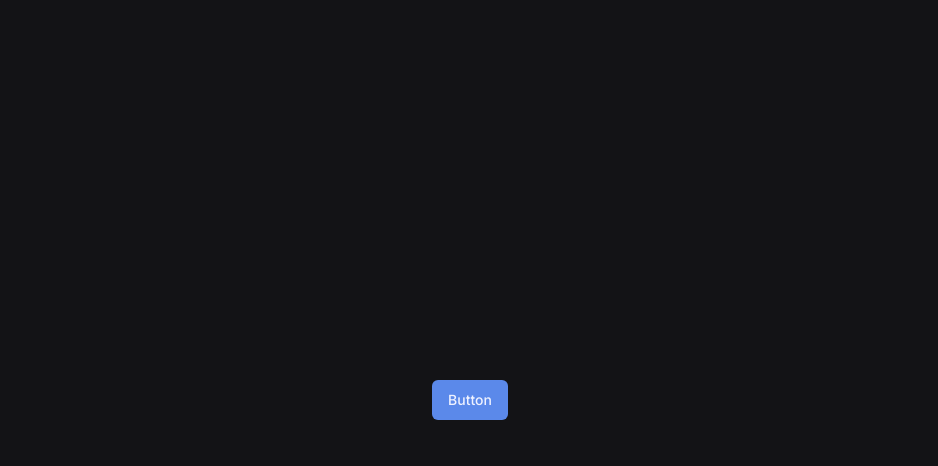
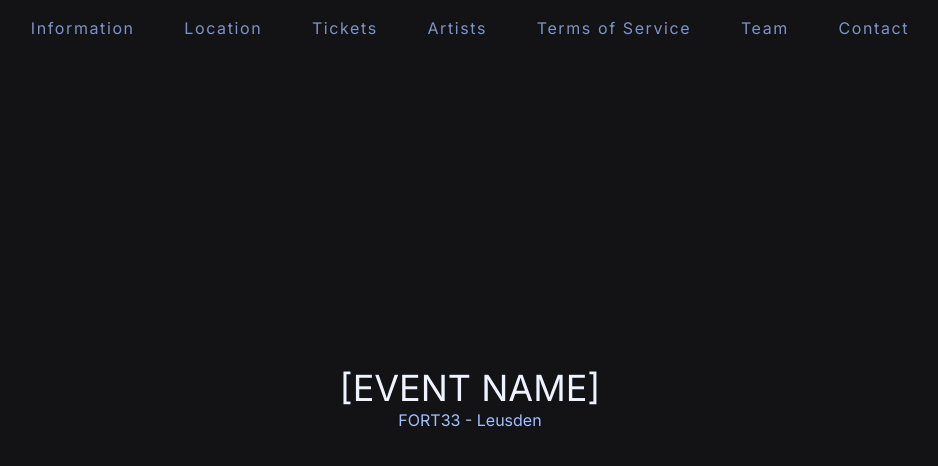
Before and after one commit to Furdook/FurGroove-AD, a Next.js app in the folder app/: page / in a window 1280 px wide. Shown: the top 466 px of the page, without its empty margins (170-1108 px from the left). Built offline with nearby package versions, Linux system fonts and the light colour scheme.

Commit message:
Naviagtion menu complete

```diff
--- a/app/next.config.mjs
+++ b/app/next.config.mjs
@@ -1,4 +1,6 @@
 /** @type {import('next').NextConfig} */
-const nextConfig = {};
+const nextConfig = {
+  trailingSlash: true,
+};
 
 export default nextConfig;
--- a/app/package.json
+++ b/app/package.json
@@ -11,7 +11,9 @@
     "prettier": "prettier --write ."
   },
   "dependencies": {
+    "@radix-ui/react-navigation-menu": "^1.1.4",
     "@radix-ui/react-slot": "^1.0.2",
+    "@radix-ui/react-toggle": "^1.0.3",
     "class-variance-authority": "^0.7.0",
     "clsx": "^2.1.0",
     "lucide-react": "^0.344.0",
--- a/app/src/app/page.tsx
+++ b/app/src/app/page.tsx
@@ -1,9 +1,8 @@
-import { Button } from "@/components/ui/button";
-
 export default function Home() {
   return (
-    <main className="flex h-screen items-center justify-center">
-      <Button>Button</Button>
+    <main className="flex h-screen flex-col items-center justify-center">
+      <h1 className="text-4xl">[EVENT NAME]</h1>
+      <h2 className="text-accent-400">FORT33 - Leusden</h2>
     </main>
   );
 }
--- a/app/src/components/navigation.tsx
+++ b/app/src/components/navigation.tsx
@@ -1,3 +1,120 @@
+"use client";
+
+import Link from "next/link";
+
+import { useEffect, useLayoutEffect, useState } from "react";
+
+const menuItems = [
+  {
+    title: "Information",
+    link: "#",
+  },
+  {
+    title: "Location",
+    link: "#",
+  },
+  {
+    title: "Tickets",
+    link: "#",
+  },
+  {
+    title: "Artists",
+    link: "#",
+  },
+  {
+    title: "Terms of Service",
+    link: "#",
+  },
+  {
+    title: "Team",
+    link: "#",
+  },
+  {
+    title: "Contact",
+    link: "#",
+  },
+];
+const handleMenuOpen = () => {
+  const menu = document.getElementById("menu")!;
+  const stripes = document.querySelectorAll(".stripe");
+
+  if (menu.classList.contains("hidden")) {
+    menu.classList.remove("hidden");
+    menu.classList.add("flex");
+
+    stripes.forEach((stripe) => {
+      stripe.classList.add("bg-accent-500");
+    });
+  } else {
+    menu.classList.add("hidden");
+    menu.classList.remove("flex");
+
+    stripes.forEach((stripe) => {
+      stripe.classList.remove("bg-accent-500");
+    });
+  }
+};
+
 export default function Navigation() {
-  return <nav></nav>;
+  const [isReady, setIsReady] = useState(false);
+
+  if (typeof window !== "undefined") {
+    window.onresize = () => {
+      if (window.innerWidth < 1024) {
+        setIsReady(true);
+      } else {
+        setIsReady(false);
+      }
+    };
+  }
+
+  useLayoutEffect(() => {
+    setIsReady(window.innerWidth < 1024);
+  }, []);
+
+  return (
+    <nav className="fixed w-full">
+      {isReady ? (
+        <label
+          htmlFor="burger__input"
+          className="group fixed right-6 top-4 hover:cursor-pointer"
+          tabIndex={1}
+          onKeyDown={(e) => {
+            e.key === "Enter" && handleMenuOpen();
+          }}
+        >
+          <input
+            id="burger__input"
+            type="checkbox"
+            className="hidden"
+            onClick={handleMenuOpen}
+          />
+          <div id="burger" className="flex flex-col gap-2">
+            <div className="stripe h-1 w-12 rounded-sm bg-accent-400 group-hover:bg-accent-500"></div>
+            <div className="stripe duration-400 ml-auto h-1 w-10 rounded-sm bg-accent-400 transition-all group-hover:w-12 group-hover:bg-accent-500"></div>
+            <div className="stripe ml-auto h-1 w-8 rounded-sm bg-accent-400 transition-all duration-300 group-hover:w-12 group-hover:bg-accent-500"></div>
+          </div>
+        </label>
+      ) : null}
+
+      <ul
+        id="menu"
+        className="my-auto mr-6 hidden h-screen flex-col justify-center gap-8 bg-primary-900 text-right tracking-widest lg:mx-auto lg:mt-4 lg:flex lg:max-w-4xl lg:flex-row lg:justify-around lg:bg-opacity-0"
+      >
+        {menuItems.map((item, index) => {
+          return (
+            <li key={index} className="">
+              <Link
+                href={item.link}
+                className="text-accent-400 decoration-2 underline-offset-4 opacity-75 hover:text-accent-300 hover:underline hover:decoration-accent-500 hover:opacity-100 focus-visible:text-accent-300 focus-visible:underline focus-visible:decoration-accent-500 focus-visible:opacity-100 focus-visible:outline-none focus-visible:transition-none"
+                onClick={handleMenuOpen}
+              >
+                {item.title}
+              </Link>
+            </li>
+          );
+        })}
+      </ul>
+    </nav>
+  );
 }
```
Also changed, not shown: 1 other file (tests, documents, lock files or other folders).
